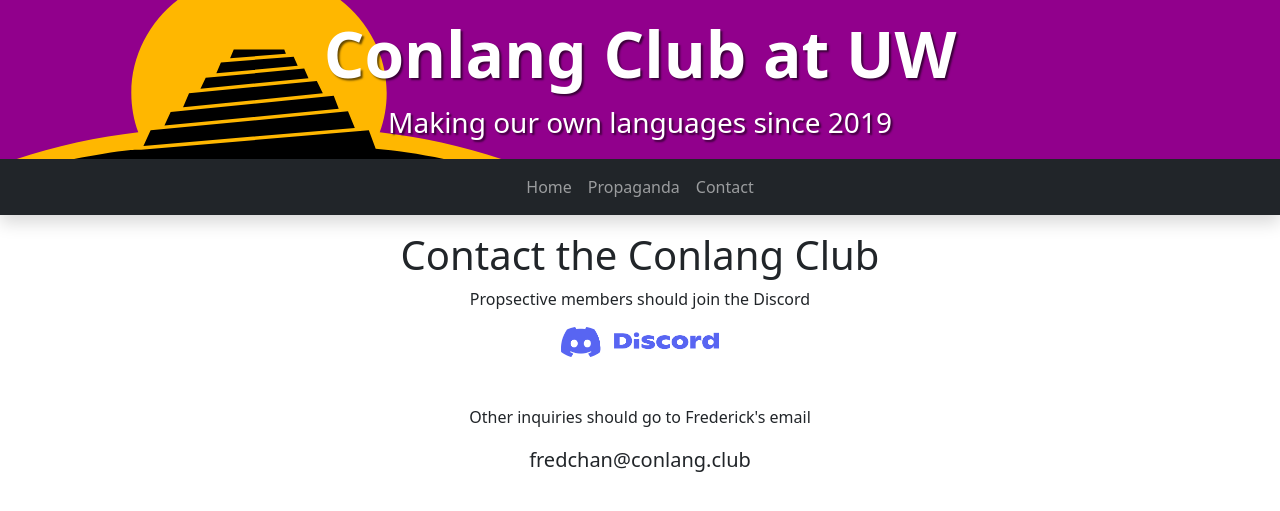
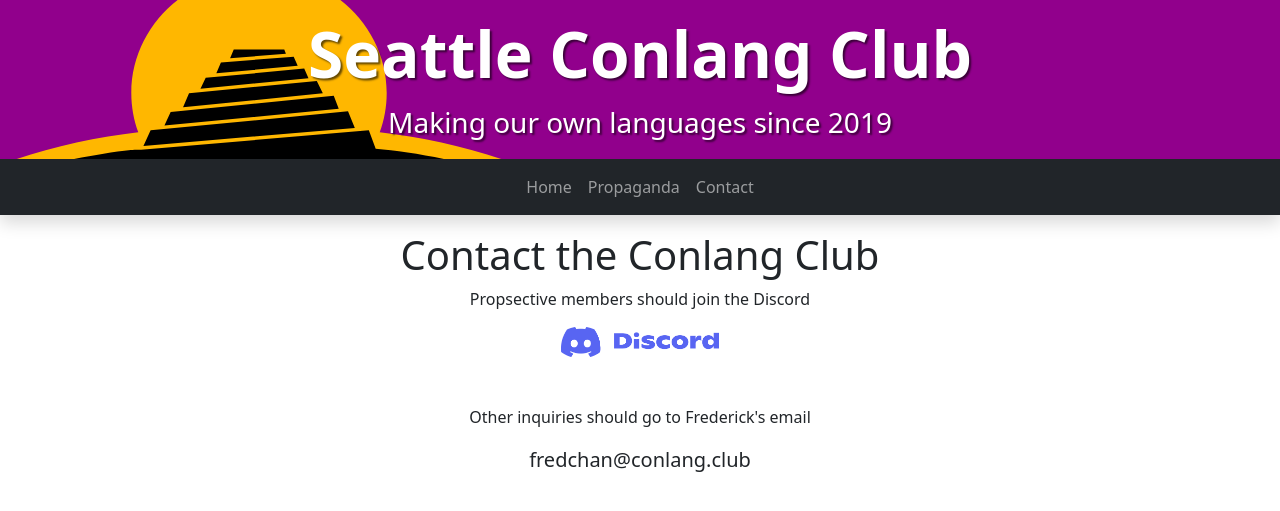
Before and after one commit to conlangclub/sl-ling-proj, a Jekyll site: the page built from contact.html, in a window 1280 px wide. Shown: the top 511 px of the page. Built offline with Jekyll 4.4.1, drawn with Linux system fonts in a browser that asks for light colours.

Commit message:
fix references to old club

```diff
--- a/_includes/header.html
+++ b/_includes/header.html
@@ -2,7 +2,7 @@
   <div class="jumbotron">
     <div class="container">
       <div class="row text-center">
-        <h1 class="display-3 fw-bold">Conlang Club at UW</h1>
+        <h1 class="display-3 fw-bold">Seattle Conlang Club</h1>
         <span class="fs-3">Making our own languages since 2019</span>
       </div>
     </div>
--- a/contact.html
+++ b/contact.html
@@ -7,7 +7,7 @@
   <h1>Contact the Conlang Club</h1>
   <section class="mb-5">
     <p>Propsective members should join the Discord</p>
-    <a href="https://discord.gg/JuVR5Fx"><img src="assets/images/discord-logo.png" alt="Discord logo" height="30" class="d-block mt-3 mx-auto"></a>
+    <a href="https://discord.gg/wpkYCy4PQG"><img src="assets/images/discord-logo.png" alt="Discord logo" height="30" class="d-block mt-3 mx-auto"></a>
   </section>
 
   <section>
```
